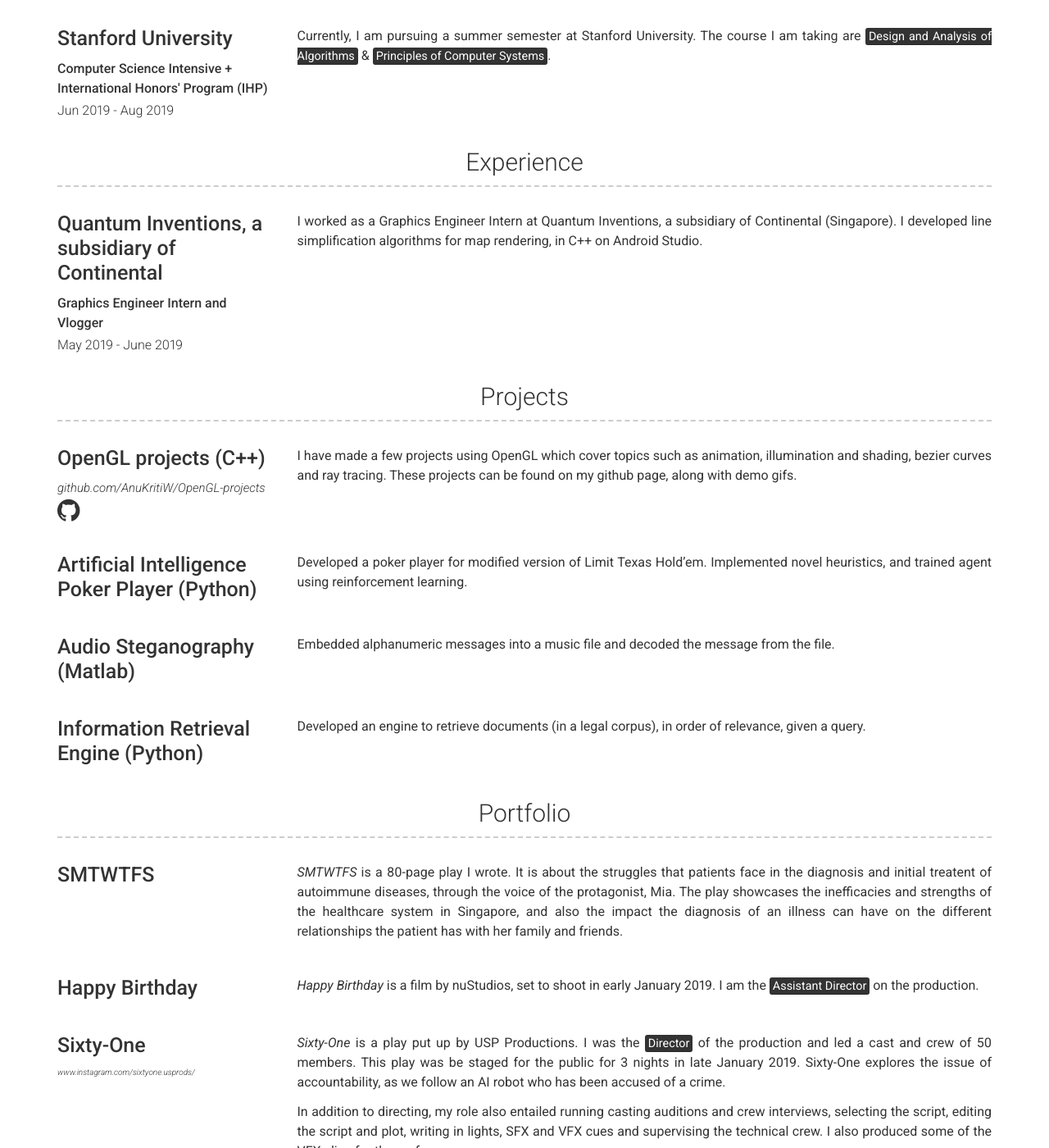
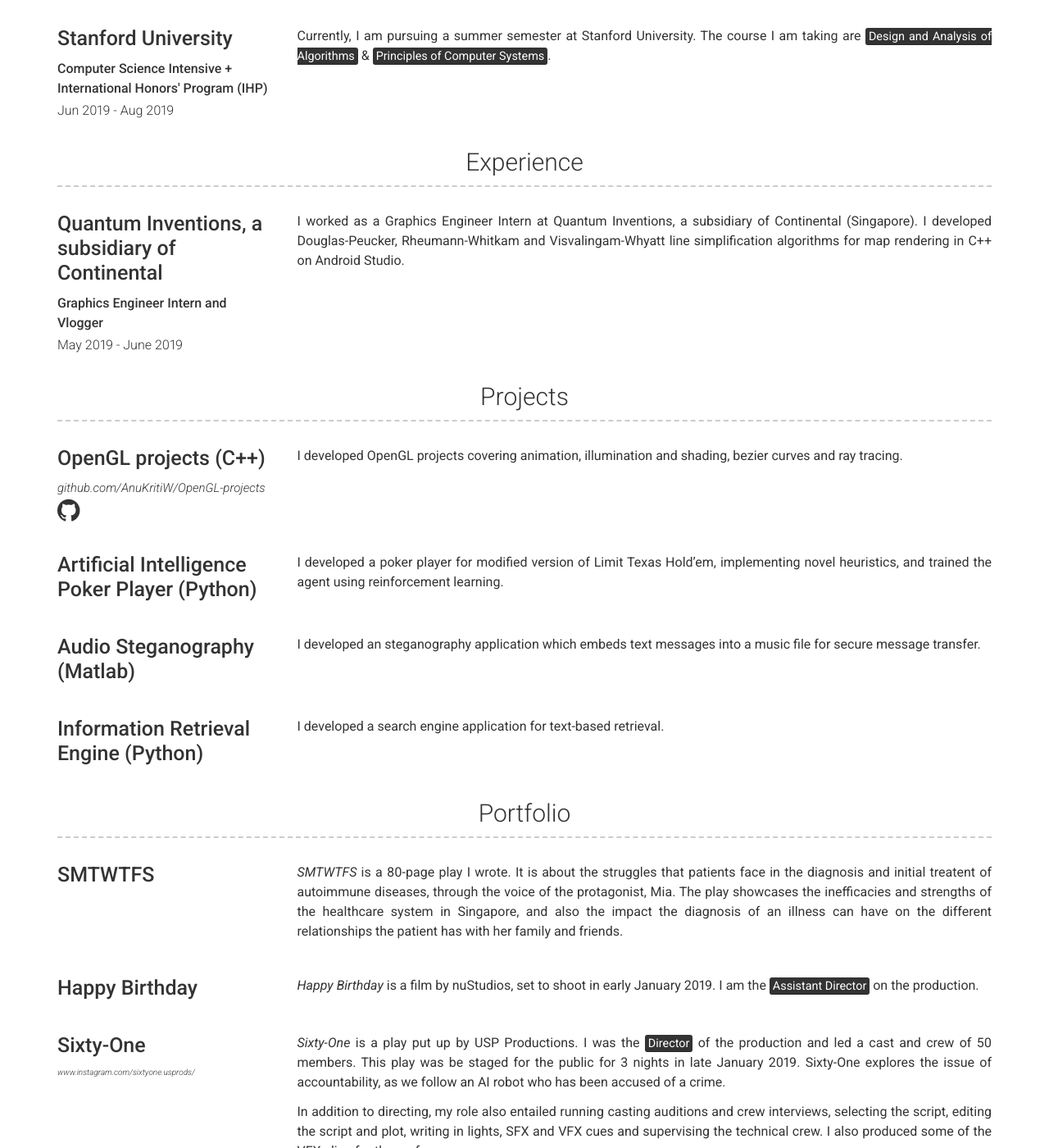
Before and after one commit to AnuKritiW/modern-resume-theme-site, a Jekyll site: the page built from index.md, in a window 1280 px wide and 1400 px high, scrolled down 858 px. Shown: the whole window at 82% size. Built offline with Jekyll 4.4.1, drawn with Linux system fonts in a browser that asks for light colours.

Commit message:
Edit Projects.

```diff
--- a/_data/experience.yml
+++ b/_data/experience.yml
@@ -6,4 +6,4 @@
   #  Solving 21st century problems by diging holes and making game changing products like the *not a flamethrower*
   description: | # this will include new lines to allow paragraphs
     I worked as a Graphics Engineer Intern at Quantum Inventions, a subsidiary of Continental (Singapore).
-    I developed line simplification algorithms for map rendering, in C++ on Android Studio.
+    I developed Douglas-Peucker, Rheumann-Whitkam and Visvalingam-Whyatt line simplification algorithms for map rendering in C++ on Android Studio.
--- a/_data/projects.yml
+++ b/_data/projects.yml
@@ -4,8 +4,7 @@
 #   quote: >
 #     This is probably one of the greatest apps ever created, if you don't agree you're probably wrong.
   description: | # this will include new lines to allow paragraphs
-    I have made a few projects using OpenGL which cover topics such as animation, illumination and shading, bezier curves and ray tracing.
-    These projects can be found on my github page, along with demo gifs.
+    I developed OpenGL projects covering animation, illumination and shading, bezier curves and ray tracing.
 
 - name: Artificial Intelligence Poker Player (Python)
   # link: github.com/AnuKritiW/OpenGL-projects
@@ -13,8 +12,7 @@
 #   quote: >
 #     This is probably one of the greatest apps ever created, if you don't agree you're probably wrong.
   description: | # this will include new lines to allow paragraphs
-    Developed a poker player for modified version of Limit Texas Hold'em.
-    Implemented novel heuristics, and trained agent using reinforcement learning.
+    I developed a poker player for modified version of Limit Texas Hold'em, implementing novel heuristics, and trained the agent using reinforcement learning.
 
 - name: Audio Steganography (Matlab)
   # link: github.com/AnuKritiW/OpenGL-projects
@@ -22,7 +20,7 @@
 #   quote: >
 #     This is probably one of the greatest apps ever created, if you don't agree you're probably wrong.
   description: | # this will include new lines to allow paragraphs
-    Embedded alphanumeric messages into a music file and decoded the message from the file.
+    I developed an steganography application which embeds text messages into a music file for secure message transfer.
 
 - name: Information Retrieval Engine (Python)
   # link: github.com/AnuKritiW/OpenGL-projects
@@ -30,4 +28,4 @@
 #   quote: >
 #     This is probably one of the greatest apps ever created, if you don't agree you're probably wrong.
   description: | # this will include new lines to allow paragraphs
-    Developed an engine to retrieve documents (in a legal corpus), in order of relevance, given a query.
+    I developed a search engine application for text-based retrieval.
```
